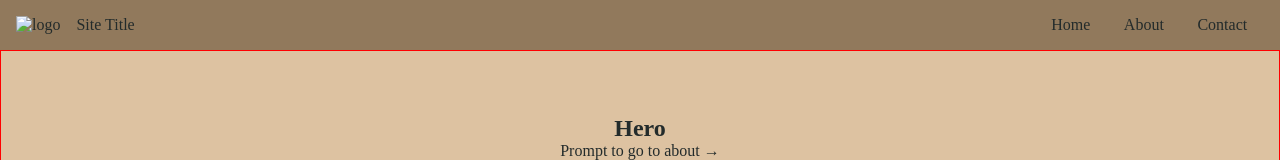
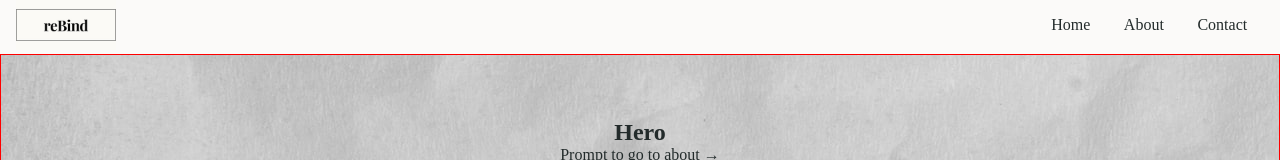
Before and after one commit to AngelRenae/final-project, a plain HTML site: page index.html in a window 1280 px wide. Shown: the top 160 px of the page. Drawn offline with Linux system fonts and the light colour scheme.

Commit message:
Added logo to navbar

```diff
--- a/css/style.css
+++ b/css/style.css
@@ -2,12 +2,21 @@
         ROOT ELEMENTS / UNIVERSAL
         --------------------- */
 :root {
-    --main-color: #DDC2A1;
+    /* --main-color: #DDC2A1;
     --main-color-darker: #91795C;
     --main-color-lighter: #FFEBD4;
     --secondary-color: #4D7B91;
     --secondary-color-lighter: #A2CADE;
+    --text-color: #232b2b; */
+
+    --main-color: #D9C2C8;
+    --main-color-darker: #59353E;
+    --main-color-lighter: #A69498;
+    --secondary-color: #594F52;
+    --secondary-color-lighter: #DF849C;
     --text-color: #232b2b;
+
+    --logo-background: #fbfaf9;
 }
 
 * {
@@ -21,7 +30,7 @@
 
 html {
     height: 100%;
-    background-color: var(--main-color);
+    background-image: url("../img/background.jpg");
 }
 
 main {
@@ -34,7 +43,7 @@ main {
 
 /* ------ | NAVBAR */
 .navbar {
-    background-color: var(--main-color-darker);
+    background-color: var(--logo-background);
 }
 
 /* NAVBAR | ul */
@@ -43,7 +52,11 @@ main {
     justify-content: space-between;
 }
 
-.navbar-left, .navbar-right {
+.navbar-left {
+    padding-left: 1rem;
+}
+
+.navbar-right {
     display: flex;
     padding: 1rem;
 }
@@ -59,6 +72,10 @@ main {
 .navbar-link:hover, .navbar-linkActive {
     color: var(--secondary-color-lighter);
     background-color: var(--secondary-color);
+}
+
+#logo {
+    width: 100px;
 }
 
 /* ------ | HERO */
--- a/index.html
+++ b/index.html
@@ -16,13 +16,12 @@
         <nav class="navbar">
             <ul class="navbar-ul">
                 <div class="navbar-left">
-                    <a href="index.html"><img id="logo" src="" alt="logo" /></a>
-                    <p id="navbar-title">Site Title</p>
+                    <a href="index.html"><img id="logo" src="../img/reBind-small.png" alt="logo" /></a>
                 </div>
                 <div class="navbar-right">
-                    <li><a class="navbar-link" href="./index.html">Home</a></li>
-                    <li><a class="navbar-link" href="./about.html">About</a></li>
-                    <li><a class="navbar-link" href="./contact.html">Contact</a></li>
+                    <li><a class="navbar-link whiteText" href="./index.html">Home</a></li>
+                    <li><a class="navbar-link whiteText" href="./about.html">About</a></li>
+                    <li><a class="navbar-link whiteText" href="./contact.html">Contact</a></li>
                 </div>
             </ul>
         </nav>
@@ -50,7 +49,7 @@
         <!-- FOOTER -->
         <footer class="footer">
             <ul class="footer-ul">
-                <p class="footer-copyright">&#xa9; copyright</p>
+                <p class="footer-copyright whiteText">&#xa9; copyright</p>
                 <p>&#124;</p>
                 <li><a href="" class="footer-socialMediaIcon"><img src="" alt="smi-1"></a></li>
                 <li><a href="" class="footer-socialMediaIcon"><img src="" alt="smi-2"></a></li>
```
Also changed, not shown: img/background.jpg (added), img/reBind-small.png (added), img/reBind.png (added).
